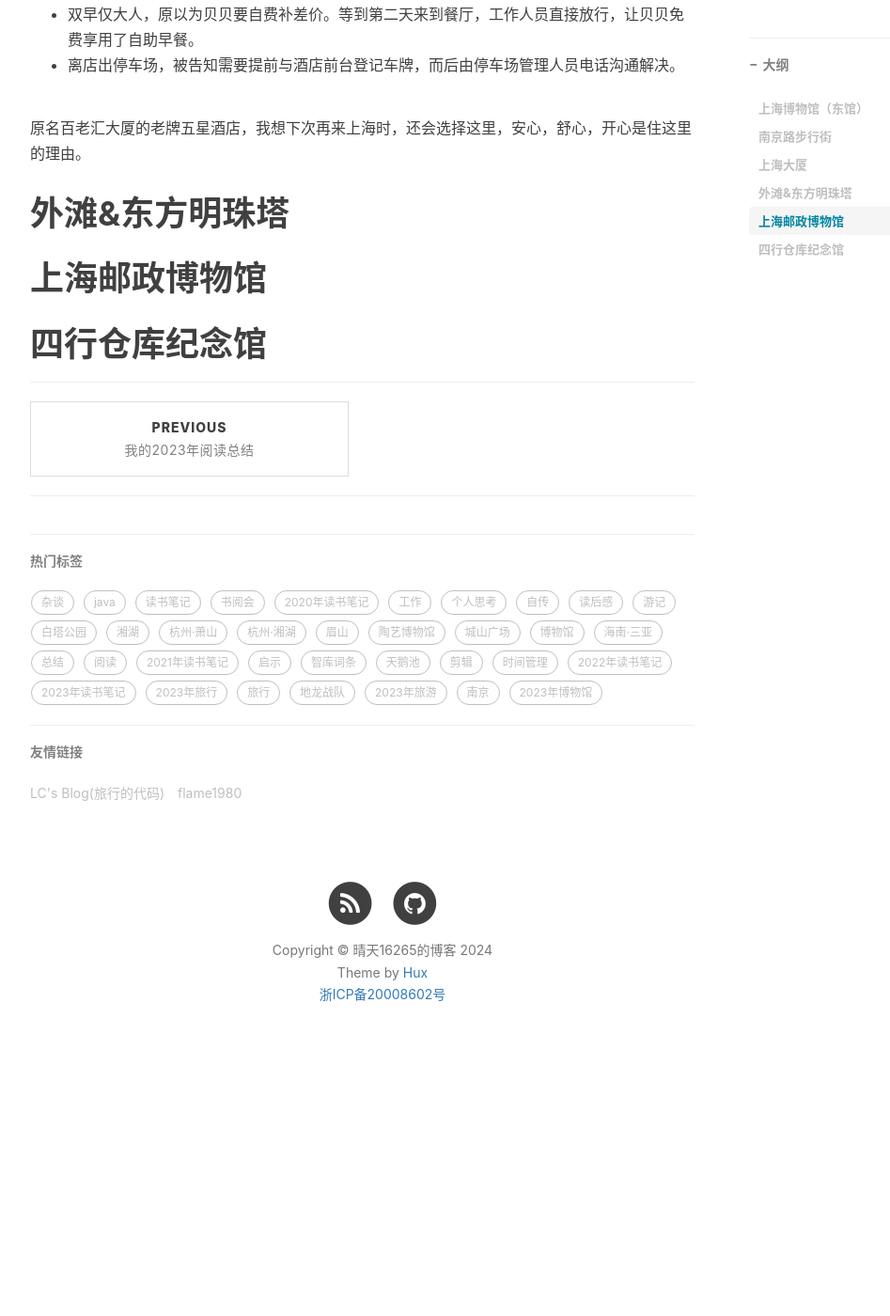
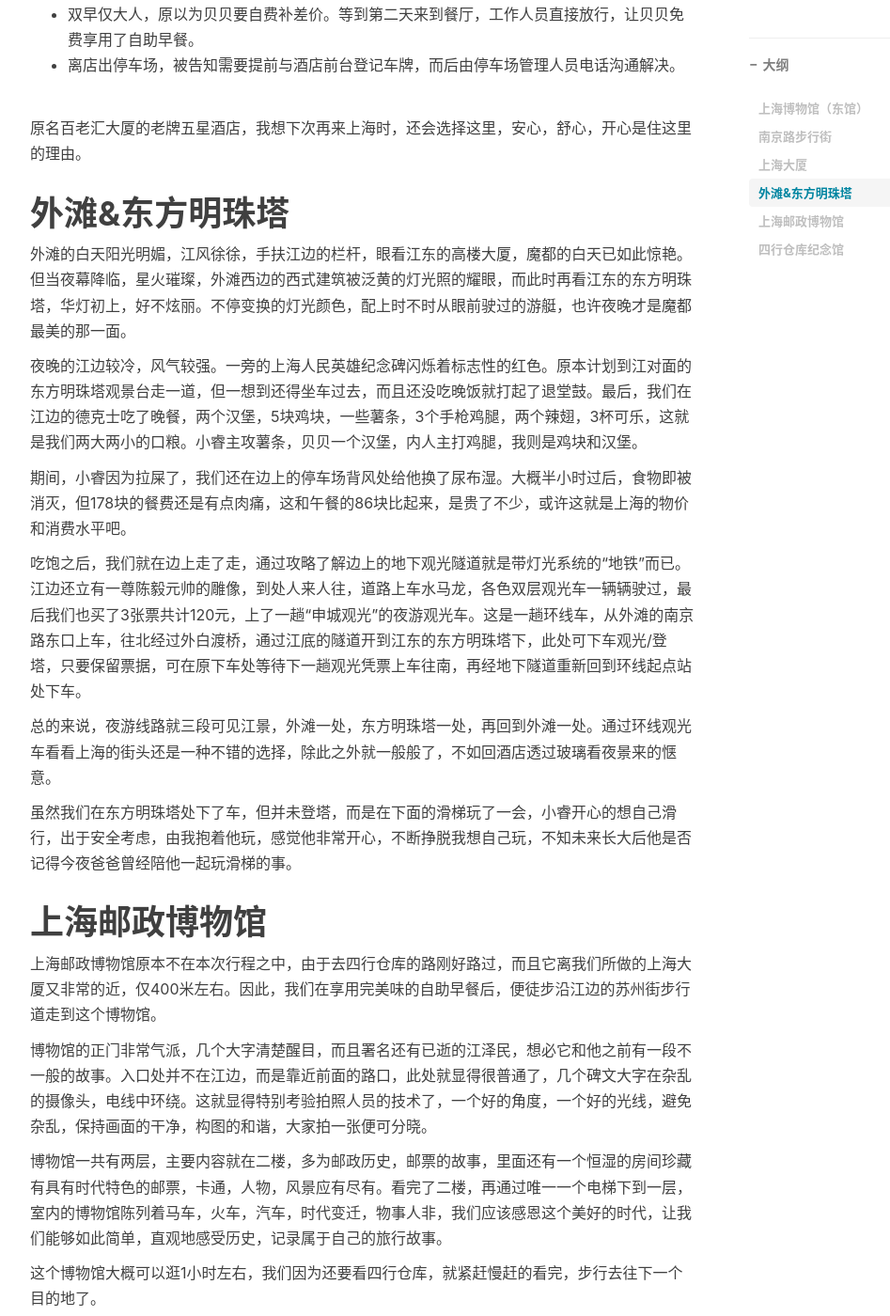
Before and after one commit to qingtian/qingtian.github.com, a Jekyll site: the page built from _posts/2024-02-16-shanghai-tour.md, in a window 1280 px wide and 1400 px high, scrolled down 1463 px. Shown: the whole window at 94% size, without its empty margins (233-1180 px from the left). Built offline with Jekyll 4.4.1, drawn with Linux system fonts in a browser that asks for light colours; nearby versions of some CDN libraries; comment, search, counter and statistics services are not loaded; before the commit the page ends 2618 px from its top, so only the background shows below that; some of the changed text lies outside the part shown.

Commit message:
Update 2024-02-16-shanghai-tour.md

```diff
--- a/_posts/2024-02-16-shanghai-tour.md
+++ b/_posts/2024-02-16-shanghai-tour.md
@@ -49,6 +49,44 @@ tags:
 
 # 外滩&东方明珠塔
 
+外滩的白天阳光明媚，江风徐徐，手扶江边的栏杆，眼看江东的高楼大厦，魔都的白天已如此惊艳。但当夜幕降临，星火璀璨，外滩西边的西式建筑被泛黄的灯光照的耀眼，而此时再看江东的东方明珠塔，华灯初上，好不炫丽。不停变换的灯光颜色，配上时不时从眼前驶过的游艇，也许夜晚才是魔都最美的那一面。
+
+夜晚的江边较冷，风气较强。一旁的上海人民英雄纪念碑闪烁着标志性的红色。原本计划到江对面的东方明珠塔观景台走一道，但一想到还得坐车过去，而且还没吃晚饭就打起了退堂鼓。最后，我们在江边的德克士吃了晚餐，两个汉堡，5块鸡块，一些薯条，3个手枪鸡腿，两个辣翅，3杯可乐，这就是我们两大两小的口粮。小睿主攻薯条，贝贝一个汉堡，内人主打鸡腿，我则是鸡块和汉堡。
+
+期间，小睿因为拉屎了，我们还在边上的停车场背风处给他换了尿布湿。大概半小时过后，食物即被消灭，但178块的餐费还是有点肉痛，这和午餐的86块比起来，是贵了不少，或许这就是上海的物价和消费水平吧。
+
+吃饱之后，我们就在边上走了走，通过攻略了解边上的地下观光隧道就是带灯光系统的“地铁”而已。江边还立有一尊陈毅元帅的雕像，到处人来人往，道路上车水马龙，各色双层观光车一辆辆驶过，最后我们也买了3张票共计120元，上了一趟“申城观光”的夜游观光车。这是一趟环线车，从外滩的南京路东口上车，往北经过外白渡桥，通过江底的隧道开到江东的东方明珠塔下，此处可下车观光/登塔，只要保留票据，可在原下车处等待下一趟观光凭票上车往南，再经地下隧道重新回到环线起点站处下车。
+
+总的来说，夜游线路就三段可见江景，外滩一处，东方明珠塔一处，再回到外滩一处。通过环线观光车看看上海的街头还是一种不错的选择，除此之外就一般般了，不如回酒店透过玻璃看夜景来的惬意。
+
+虽然我们在东方明珠塔处下了车，但并未登塔，而是在下面的滑梯玩了一会，小睿开心的想自己滑行，出于安全考虑，由我抱着他玩，感觉他非常开心，不断挣脱我想自己玩，不知未来长大后他是否记得今夜爸爸曾经陪他一起玩滑梯的事。
+
 # 上海邮政博物馆
 
+上海邮政博物馆原本不在本次行程之中，由于去四行仓库的路刚好路过，而且它离我们所做的上海大厦又非常的近，仅400米左右。因此，我们在享用完美味的自助早餐后，便徒步沿江边的苏州街步行道走到这个博物馆。
+
+博物馆的正门非常气派，几个大字清楚醒目，而且署名还有已逝的江泽民，想必它和他之前有一段不一般的故事。入口处并不在江边，而是靠近前面的路口，此处就显得很普通了，几个碑文大字在杂乱的摄像头，电线中环绕。这就显得特别考验拍照人员的技术了，一个好的角度，一个好的光线，避免杂乱，保持画面的干净，构图的和谐，大家拍一张便可分晓。
+
+博物馆一共有两层，主要内容就在二楼，多为邮政历史，邮票的故事，里面还有一个恒湿的房间珍藏有具有时代特色的邮票，卡通，人物，风景应有尽有。看完了二楼，再通过唯一一个电梯下到一层，室内的博物馆陈列着马车，火车，汽车，时代变迁，物事人非，我们应该感恩这个美好的时代，让我们能够如此简单，直观地感受历史，记录属于自己的旅行故事。
+
+这个博物馆大概可以逛1小时左右，我们因为还要看四行仓库，就紧赶慢赶的看完，步行去往下一个目的地了。
+
 # 四行仓库纪念馆
+
+四行仓库主要是爱国主义教育，让孩子们了解历史，以此来让他们明白现在的来之不易。有些人牺牲是为了让更多人获得和平，享受本就不易的生活。这是百度百科里关于四行仓库的介绍，有兴趣了解历史的朋友可以自取 ———— [四行仓库保卫战](https://baike.baidu.com/item/%E5%9B%9B%E8%A1%8C%E4%BB%93%E5%BA%93%E4%BF%9D%E5%8D%AB%E6%88%98/8979110?fr=ge_ala)。
+
+和我们一样的家长有很多，四行仓库到处是家长带着小朋友一起来感受历史的温度。这个纪念馆和上海邮政博物馆一样不用提前预约，可以直接参观，只是可能会根据实际情况进行限流。
+
+上海四行仓库抗战纪念馆以“四行仓库保卫战”为基本陈列，内容分为“血鏖淞沪”“坚守四行”“孤军抗争”“不朽丰碑”四个部分，加上序厅、尾厅共六个部分。
+
+丰富的图文，雕像，场景还原，影音画面，让我们真切感受到了当时将领官兵的无私奉献牺牲精神。在纪念馆的外墙上至今还有当时的枪炮痕迹，历史值得铭记，这些最可爱的人值得被纪念。
+
+逛完四行仓库，步行回酒店大概3公里，我们又徒步了近40分钟。过程中，我们可以欣赏到很多大桥，均是以各省名而命名，如：浙江桥，福建桥，四川桥，西藏桥，山西桥，南京桥......
+
+回到酒店，我们又整理了一下东西，补充了点食物，给小睿换了尿布，就开始撤退回杭州了。走之前，小睿和贝贝还不忘打开电视看了看里面的海绵宝宝，SO 卡瓦伊......
+
+回杭州的路上全程并不堵车，我们在枫泾服务区还吃了梅干菜饼、原汤牛肉面、蕃茄鸡蛋面、歧山臊子面，大家都吃的很满足。经过2小时多的车程，我们顺利到家，本次的上海之行也就顺利结束了。
+
+总的来说，无论是路途，景色，酒店，食物都非常棒，下次可以再来上海去一趟迪斯尼乐园，这个属于孩子们的梦幻乐园。
+
+完~
```
